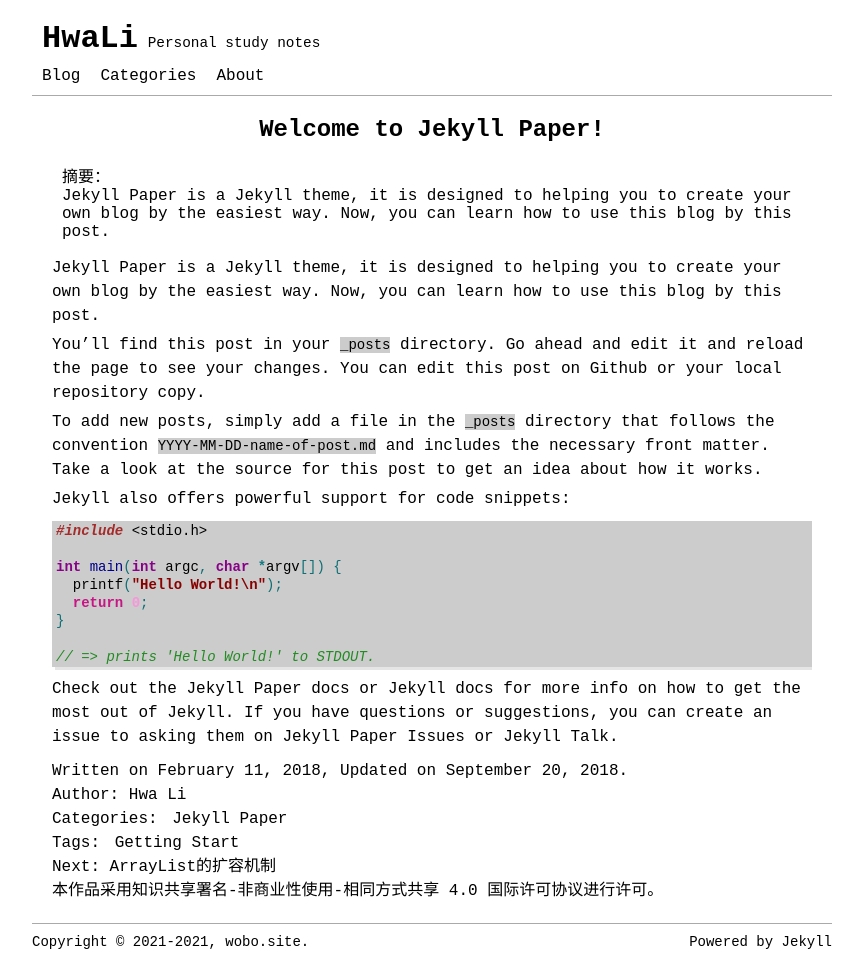
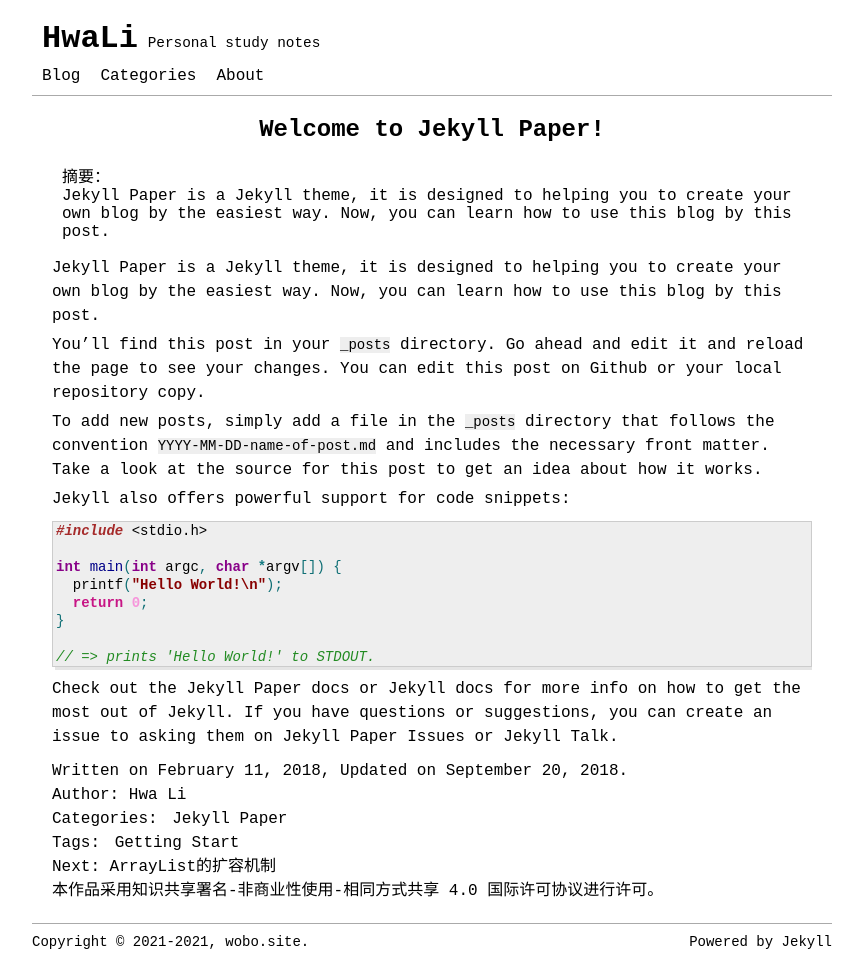
Before and after one commit to hualiy/hualiy.github.io, a Jekyll site: the page built from _posts/2018-02-11-welcome-to-jekyll.markdown, in a window 1280 px wide. Shown: the whole page, without its empty margins (208-1071 px from the left). Built offline with Jekyll 4.4.1, drawn with Linux system fonts in a browser that asks for light colours; comment, search, counter and statistics services are not loaded.

Commit message:
Update highlighter.scss

```diff
--- a/_sass/highlighter.scss
+++ b/_sass/highlighter.scss
@@ -13,11 +13,11 @@ pre.highlight {
   line-height: 18px;
   font-size: 14px;
   text-indent: 0px;
-  background-color: #ccc;
+  background-color: #eee;
   box-shadow: 3px 3px rgba(0, 0, 0, 0.1);
 }
 
 .highlighter-rouge {
   font-size: 14px;
-  background-color: #ccc;
+  background-color: #eee;
 }
```
